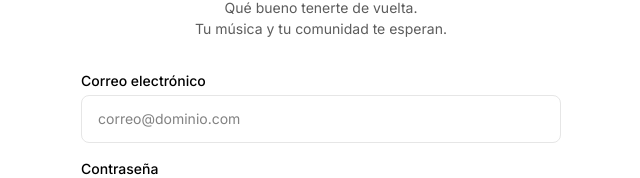
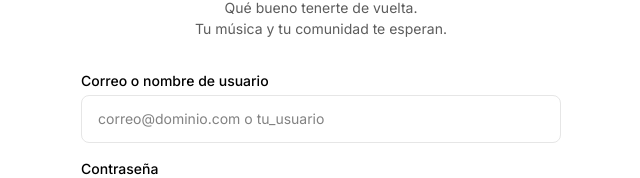
Before and after one commit to Drifty851/JunkBox-FrontEnd, a React (Vite) app: page /login in a window 1280 px wide. Shown: the part 193-371 px from the top of the page, without its empty margins (319-959 px from the left). Built offline with nearby package versions, Linux system fonts and the light colour scheme; no server answers.

Commit message:
Fix: Modulo de Inicio De Sesión: Ahora menciona que tambien puede ingresar con el nombre de usuario o con correo.

```diff
--- a/src/features/auth/models/auth.validation.ts
+++ b/src/features/auth/models/auth.validation.ts
@@ -63,7 +63,7 @@ function looksLikeEmail(value: string): boolean {
 /** POST /auth/login: "identifier y password son requeridos". */
 export function validateLogin(values: LoginFormValues): FieldErrors<LoginFormValues> {
   const errors: FieldErrors<LoginFormValues> = {}
-  if (values.identifier.trim() === '') errors.identifier = 'Introduce tu correo electrónico.'
+  if (values.identifier.trim() === '') errors.identifier = 'Introduce tu correo o tu nombre de usuario.'
   if (values.password === '') errors.password = 'Introduce tu contraseña.'
   return errors
 }
--- a/src/features/auth/views/LoginPage.tsx
+++ b/src/features/auth/views/LoginPage.tsx
@@ -27,15 +27,18 @@ export function LoginPage() {
     >
       <form noValidate onSubmit={handleSubmit} className="flex w-full flex-col gap-6" aria-label="Iniciar sesión">
         <div className="flex w-full flex-col gap-4">
-          {/* El backend acepta email o username en `identifier`; Figma etiqueta el campo como correo. */}
-          <FormField inputId="login-identifier" label="Correo electrónico" errorMessage={fieldErrors.identifier}>
+          {/* El backend acepta email o username en `identifier`. Figma etiqueta el campo como correo;
+              por decisión del propietario (2026-11-11) se deja claro que vale cualquiera de los dos (AUTH-05). */}
+          <FormField inputId="login-identifier" label="Correo o nombre de usuario" errorMessage={fieldErrors.identifier}>
             <TextInput
               id="login-identifier"
               name="identifier"
-              type="email"
-              inputMode="email"
+              type="text"
               autoComplete="username"
-              placeholder="correo@dominio.com"
+              autoCapitalize="none"
+              autoCorrect="off"
+              spellCheck={false}
+              placeholder="correo@dominio.com o tu_usuario"
               value={values.identifier}
               onChange={handleChange}
               invalid={Boolean(fieldErrors.identifier)}
```
Also changed, not shown: 1 other file (tests, documents, lock files or other folders).
